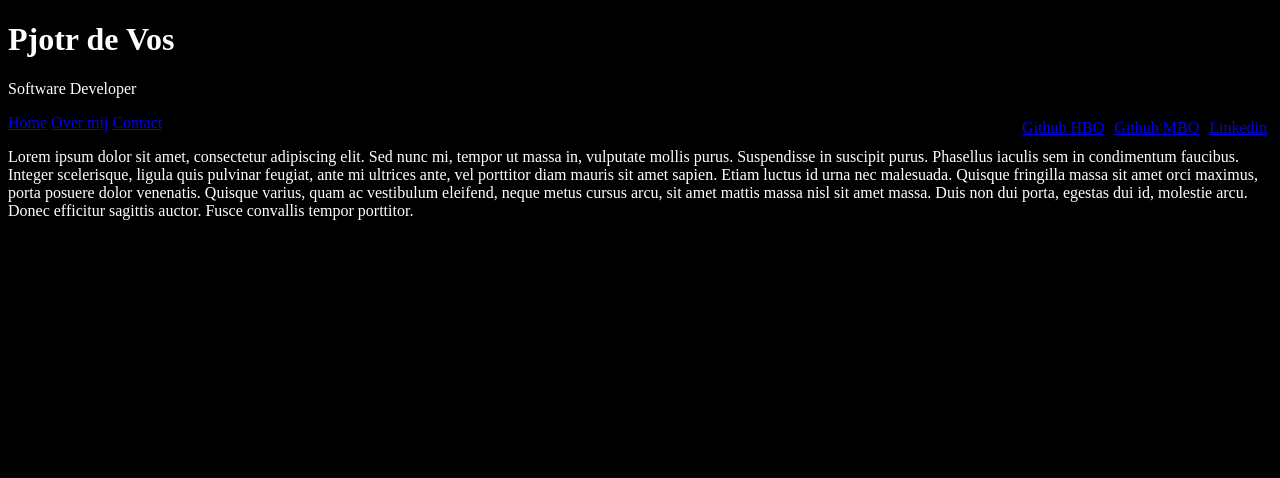
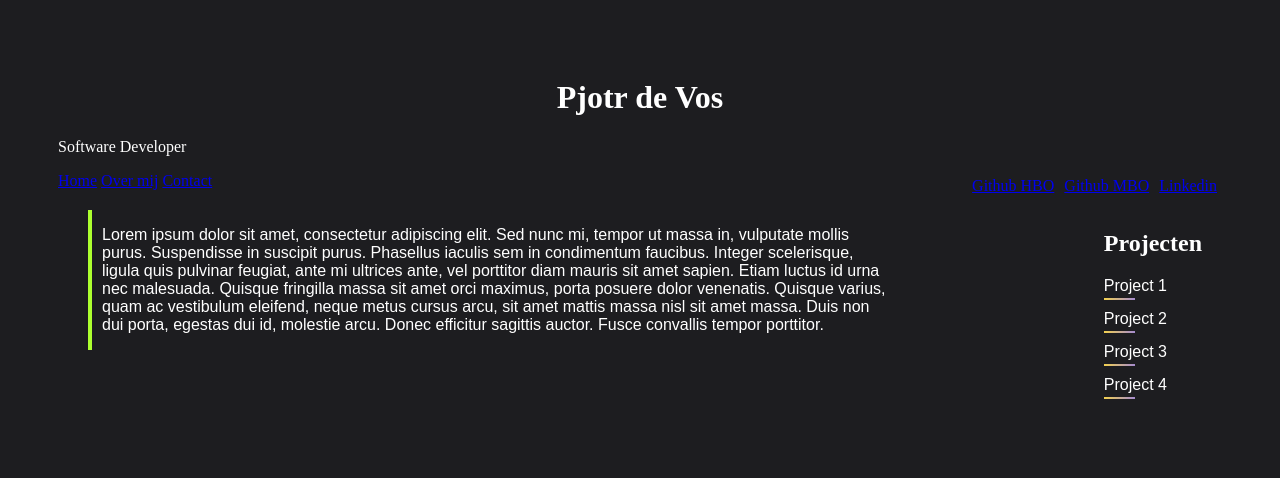
Before and after one commit to PjotrdeVos1/Portofolio-Windesheim, a PHP site: page / in a window 1280 px wide. Shown: the top 478 px of the page. Run offline with PHP 8.4, Linux system fonts and the light colour scheme.

Commit message:
Third commit for my portfolio almost done with the project section.

```diff
--- a/css/index.css
+++ b/css/index.css
@@ -1,10 +1,11 @@
 body {
     /* background-image: url("https://static01.nyt.com/images/2021/01/24/opinion/24Wilkinson_print/22Wilkinson3-videoSixteenByNineJumbo1600.jpg"); */
-    background-color: black;
+    background-color: #1d1d20;
     background-repeat: no-repeat;
     background-attachment: fixed;
     background-size: cover;
     color: white;
+    padding: 50px;
 }
 
 
@@ -13,3 +14,50 @@ body {
     float: right;
     padding: 5px;
 }
+
+.Name {
+    display: flex;
+    justify-content: center;
+    align-items: center;
+}
+
+.All-containers {
+    display: flex;
+    justify-content: space-between;
+    align-items: flex-start; /* Ensures they align from the top */
+    margin: 20px;
+}
+
+
+.text-container {
+    border-left: 4px solid greenyellow;
+    padding-left: 10px;
+    margin-left: 10px;
+    font-family: Arial, sans-serif;
+    width: 70%;
+}
+
+.Projects a {
+    position: relative;
+    text-decoration: none; /* Remove default underline */
+    font-family: Arial, sans-serif; /* Adjust font if needed */
+    color: #fff; /* Link text color */
+    display: inline-block;
+    margin-bottom: 15px; /* Space between links */
+    font-size: 1em; /* Adjust the size of the font */
+}
+
+.Projects a::after {
+    content: '';
+    position: absolute;
+    left: 0;
+    bottom: -5px; /* Position the underline slightly below the text */
+    width: 50%; /* Adjust this to change the length of the underline */
+    height: 2px;
+    background: linear-gradient(90deg, #F2D14F, #A58BD0); /* Gradient color for the underline */
+    transition: width 0.3s ease; /* Animation for hover effect */
+}
+
+.Projects a:hover::after {
+    width: 100%; /* Full width underline on hover */
+}
--- a/index.html
+++ b/index.html
@@ -2,12 +2,12 @@
 <html lang="en">
 <head>
     <meta charset="UTF-8">
-    <title>Portofolio</title>
+    <title>Portfolio</title>
     <link rel="stylesheet" href="css/index.css">
 </head>
 <body>
 
-<h1>Pjotr de Vos</h1>
+<h1 class="Name">Pjotr de Vos</h1>
 <p>Software Developer</p>
 <nav>
     <a href="index.html">Home</a>
@@ -18,7 +18,24 @@
     <a href="https://github.com/PjotrdeVos" class="Links">Github MBO</a>
     <a href="https://github.com/PjotrdeVos1" class="Links">Github HBO</a>
 </nav>
+
+
+<div class="All-containers">
+<div class="text-container">
 <p>Lorem ipsum dolor sit amet, consectetur adipiscing elit. Sed nunc mi, tempor ut massa in, vulputate mollis purus. Suspendisse in suscipit purus. Phasellus iaculis sem in condimentum faucibus. Integer scelerisque, ligula quis pulvinar feugiat, ante mi ultrices ante, vel porttitor diam mauris sit amet sapien. Etiam luctus id urna nec malesuada. Quisque fringilla massa sit amet orci maximus, porta posuere dolor venenatis. Quisque varius, quam ac vestibulum eleifend, neque metus cursus arcu, sit amet mattis massa nisl sit amet massa. Duis non dui porta, egestas dui id, molestie arcu. Donec efficitur sagittis auctor. Fusce convallis tempor porttitor. </p>
+</div>
+
+<div class="Projects">
+
+    <h2>Projecten</h2>
+    <a href="#">Project 1</a><br>
+    <a href="#">Project 2</a><br>
+    <a href="#">Project 3</a><br>
+    <a href="#">Project 4</a>
+
+</div>
+
+</div>
 
 </body>
 </html>
```
